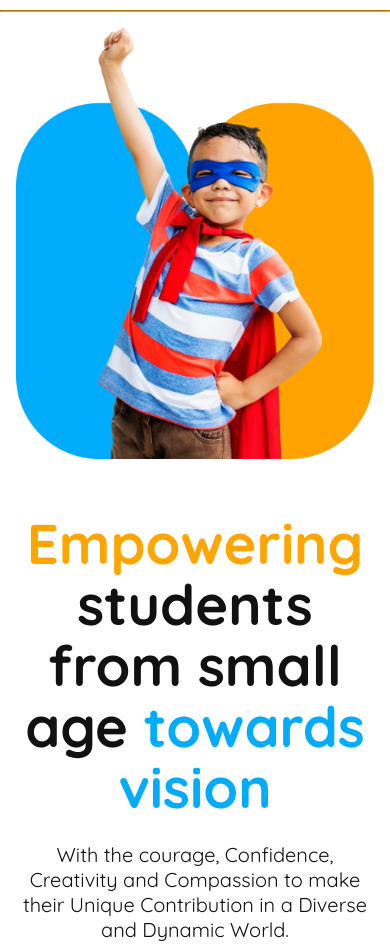
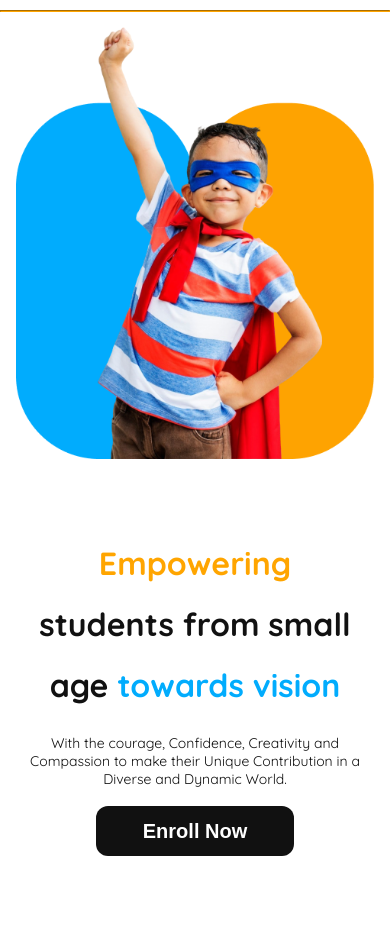
Before and after one commit to Moshiur-Rahman-01/E-Assignment-2, a plain HTML site: page index.html in a window 390 px wide. Shown: the part 116-1062 px from the top of the page. Drawn offline with Linux system fonts and the light colour scheme.

Commit message:
added responsive of header section

```diff
--- a/style.css
+++ b/style.css
@@ -217,5 +217,18 @@ hr{
     .banner-image img{
         width: 100%;
         height: 100%;
+        margin-bottom: 20px;
+    }
+    .banner-content>h1{
+        font-size: 2rem;
+        line-height: auto;
+        margin-bottom: 18px;
+    }
+    .banner-content>p{
+        margin-bottom: 18px;
+        font-size: 14px;
+    }
+    .banner-content>button{
+        margin-bottom: 20px;
     }
 }
```
